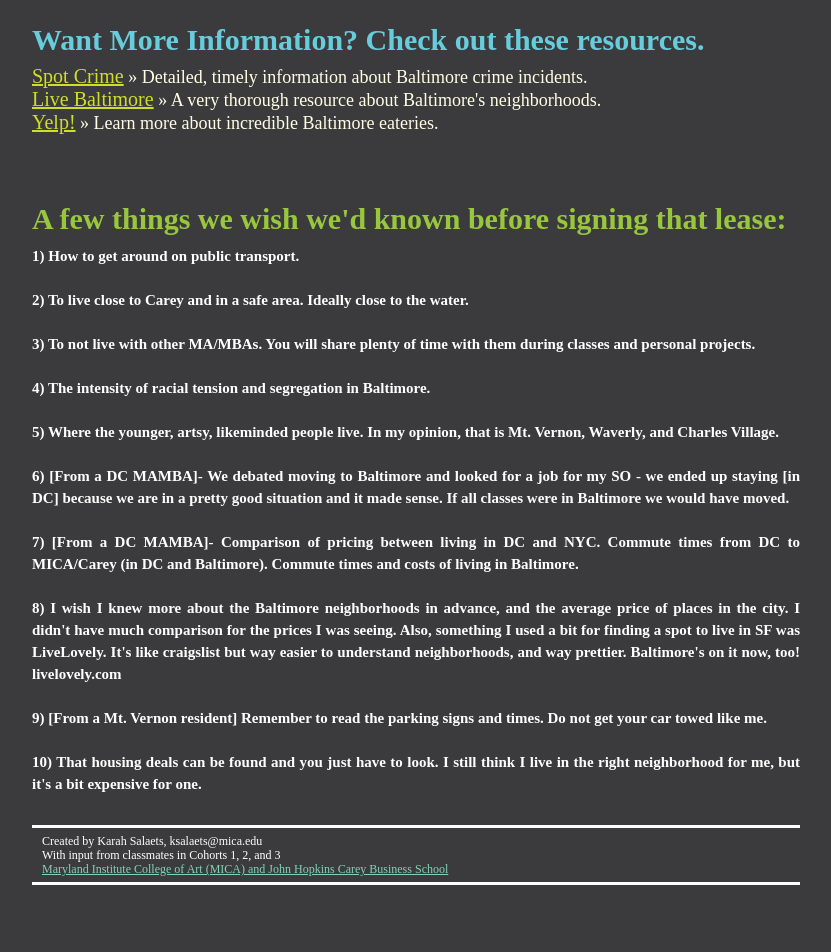
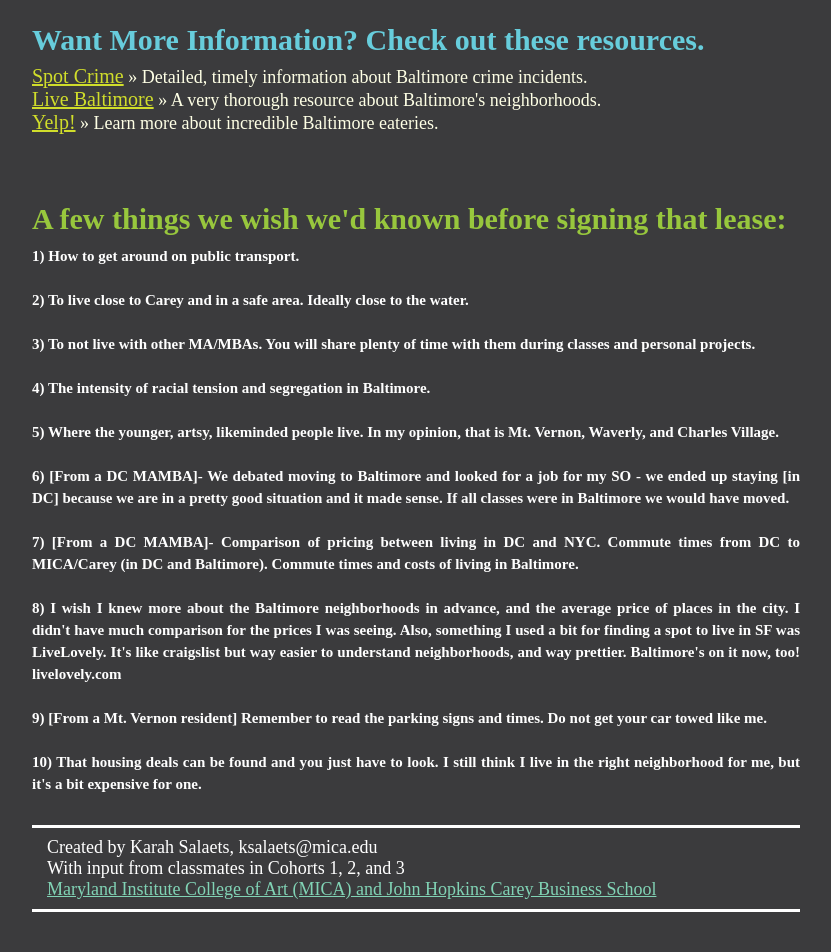
Before and after one commit to Karahmel/MAMBAMap, a Jekyll site: the page built from index.html, in a window 1280 px wide. Shown: the part 1522-2474 px from the top of the page, without its empty margins (224-1055 px from the left). Built offline with Jekyll 4.4.1, drawn with Linux system fonts in a browser that asks for light colours; some web fonts are replaced; Markdown is read by kramdown in place of the engine named in the settings; before the commit the page ends 2447 px from its top, so only the background shows below that.

Commit message:
Update screen.css

```diff
--- a/css/screen.css
+++ b/css/screen.css
@@ -152,8 +152,8 @@
   }
 
   .site .footer {
-    align: middle;
-    font-size: 1em;
+    text-align: middle;
+    font-size: 1.5em;
     color: white;
     border-top: 3px solid white;
     margin-top: 1em;
```
